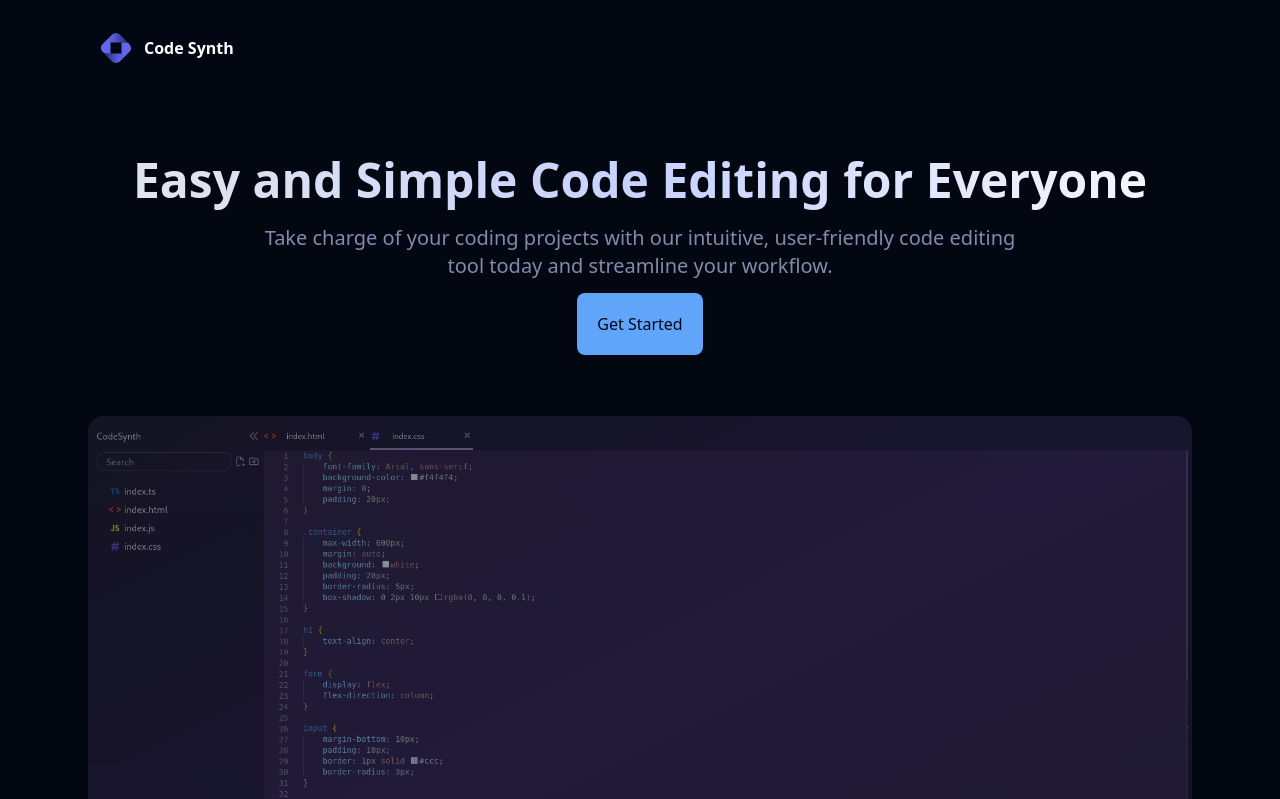
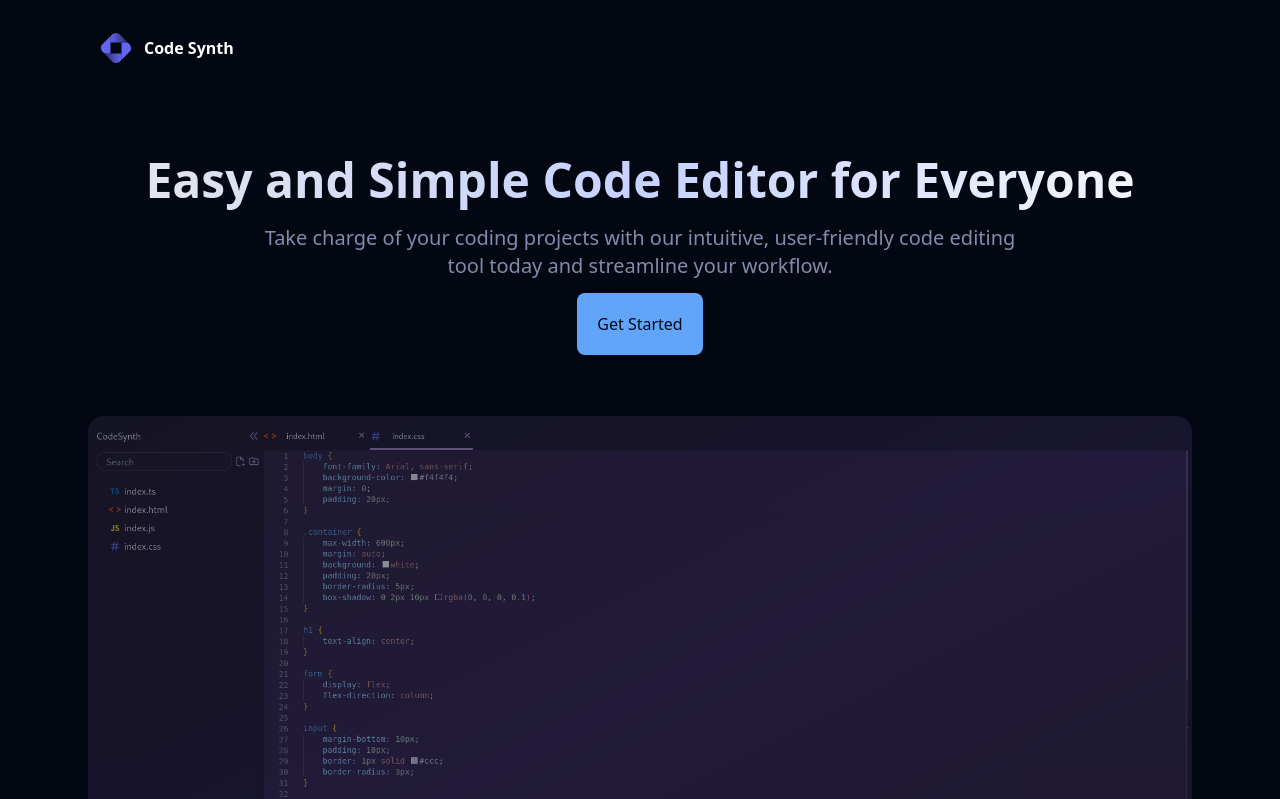
Before and after one commit to richmondnkrumah/codeSynth, a Next.js app: page / in a window 1280 px wide. Shown: the top 799 px of the page. Built offline with nearby package versions, Linux system fonts and the light colour scheme.

Commit message:
updated hero header

```diff
--- a/src/app/page.tsx
+++ b/src/app/page.tsx
@@ -33,7 +33,7 @@ const Home = (props: Props) => {
                   className="animate-[gradient_6s_linear_infinite] bg-[linear-gradient(to_right,theme(colors.gray.200),theme(colors.indigo.200),theme(colors.gray.50),theme(colors.indigo.300),theme(colors.gray.200))] bg-[length:200%_auto] bg-clip-text pb-5 font-nacelle text-4xl font-semibold text-transparent md:text-5xl"
 
                 >
-                  Easy and Simple Code Editing for Everyone
+                  Easy and Simple Code Editor for Everyone
                 </h1>
                 <div className="mx-auto max-w-3xl">
                   <p
```
